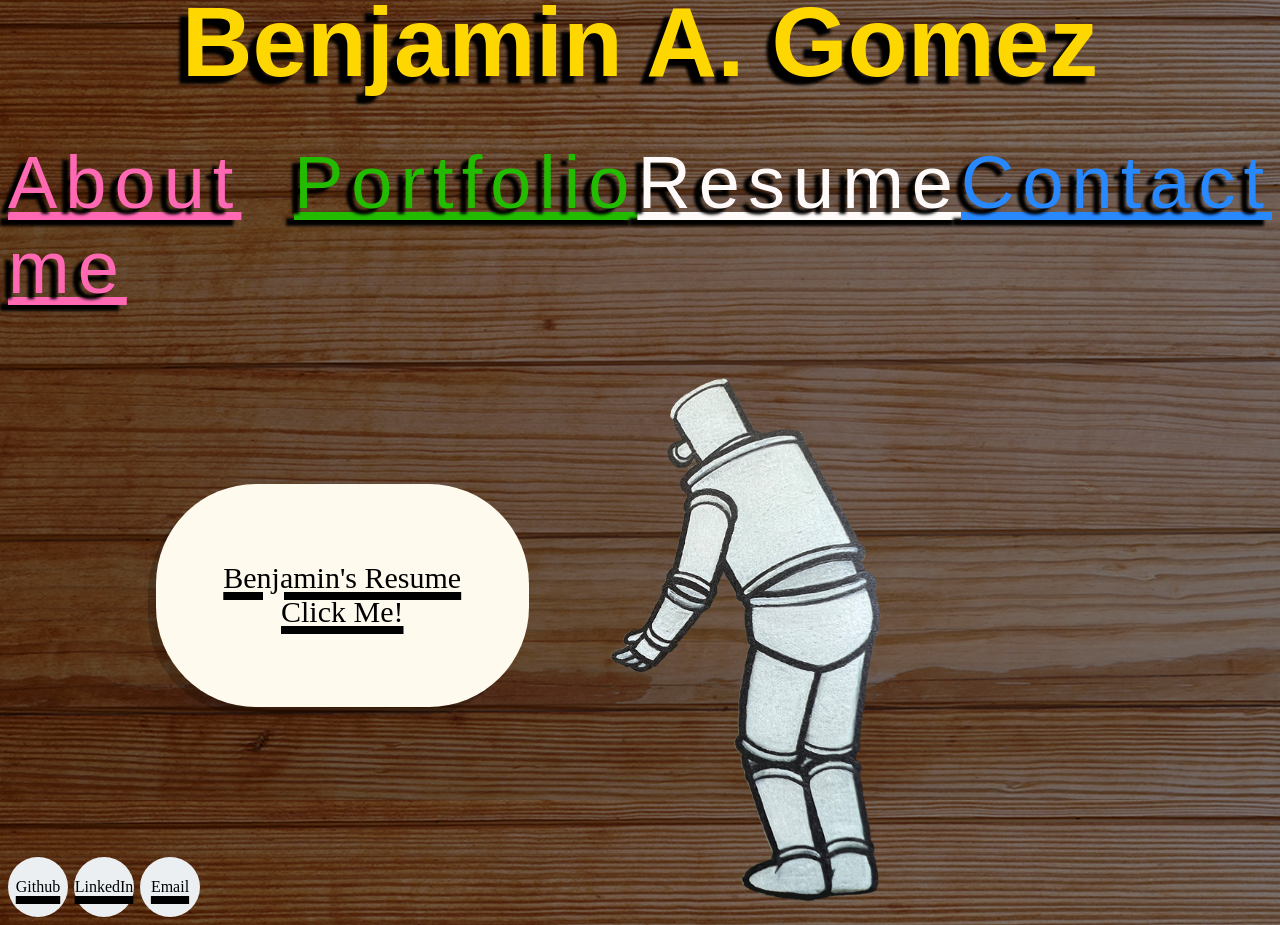
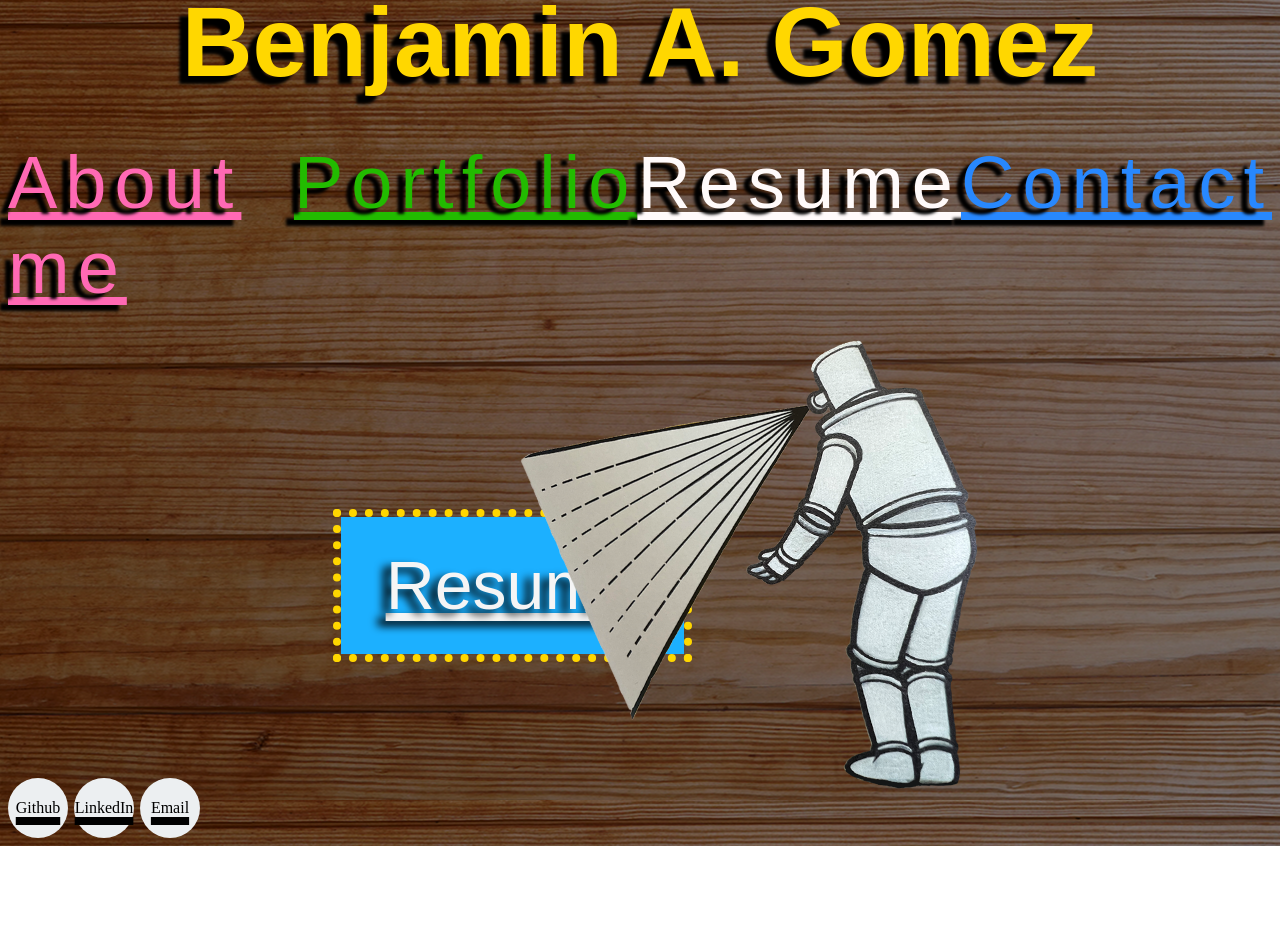
Before and after one commit to bennygo3/PortfolioIsREACTive, a React (Create React App) app: page /resume in a window 1280 px wide. After the commit the page ends 846 px from the top, so only its background shows below. Built offline with nearby package versions, Linux system fonts and the light colour scheme.

Commit message:
changes to resume page

```diff
--- a/src/pages/Resume/Resume.css
+++ b/src/pages/Resume/Resume.css
@@ -2,31 +2,46 @@
     display: flex;
     position: relative;
     justify-content: flex-end;
+
 }
 
 .robot{
     height: auto;
-    width: 300px;
+    width: 470px;
     position: relative;
-    top: 45px;
-    right: 228px;
+    /* top: 45px; */
+    right: 178px;
+    transform: rotate(4deg) ;
 }
 
 .resumeContainer{
     display: flex;
     flex-direction: column;
     justify-content: center;
-    font-size: 30px;
-    background-color: rgb(254, 251, 238);
-    width:325px;
-    height:175px;
-    border-radius:100px;
-    box-shadow: -8px 8px rgba(0,0,0,0.2);
-    padding: 24px;
+    font-size: 68px;
+    background-color: rgb(28, 176, 255);
+    width:335px;
+    height:129px;
+    outline: 8px dotted gold;
+    /* border-radius:100px; */
+    /* box-shadow: -10px 10px rgba(0,0,0,0.8); */
+    padding: 4px;
     text-align: center;
+    font-family: bungee, sans-serif;
+    font-weight: 400;
+    font-style: normal;
+    color:whitesmoke;
+    text-shadow: -8px 5px 9px  rgb(0, 0, 0);
+    line-height: 125%;
+    position: relative;
+    top: 30px;
+    left: 220px;
+}
 
-
-
+.resumeContainer:hover{
+    transform: scale(1.2);
+    transition-duration: 0.6s;
+    text-shadow: -10px 7px 4px  rgb(0, 0, 0);
 }
 
 #mainContainer{
@@ -37,3 +52,7 @@
     align-items: center
 
 }
+
+.resumeContainer p{
+    font-size: 23px;
+}
--- a/src/pages/Resume/Resume.js
+++ b/src/pages/Resume/Resume.js
@@ -1,6 +1,6 @@
 import React from 'react';
 import './Resume.css';
-import Robot from '../../assets/Robot.png';
+import Robot from '../../assets/RobotVision.png';
 import BenResume from './BenjaminGomezResume.pdf'
 
 
@@ -10,8 +10,8 @@
         <div>
             <div id="mainContainer">
                 <div className="resumeContainer">
-                    <a href={BenResume} target="_blank" rel="noreferrer">Benjamin's Resume
-                        <p>Click Me!</p>
+                    <a href={BenResume} target="_blank" rel="noreferrer">Resume
+                    {/* <p >(Click!)</p> */}
                     </a>
                 </div>
 
```
Also changed, not shown: src/assets/RobotVision.png (added).
